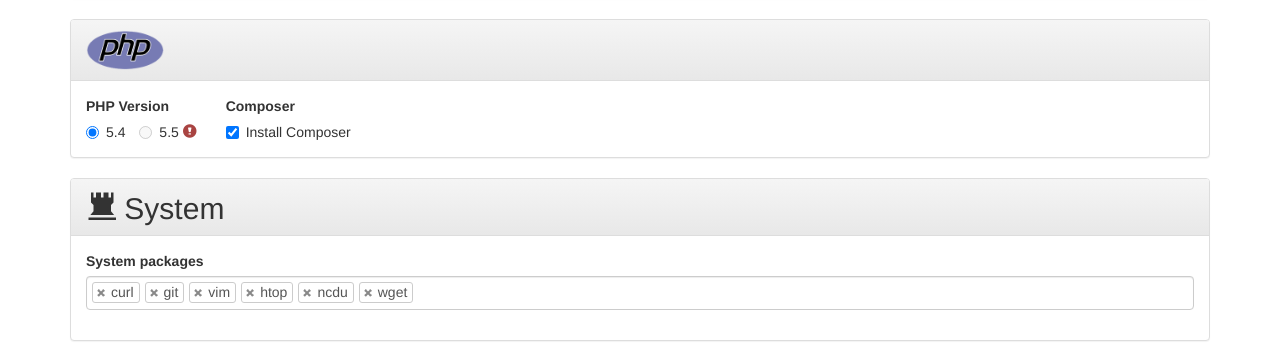
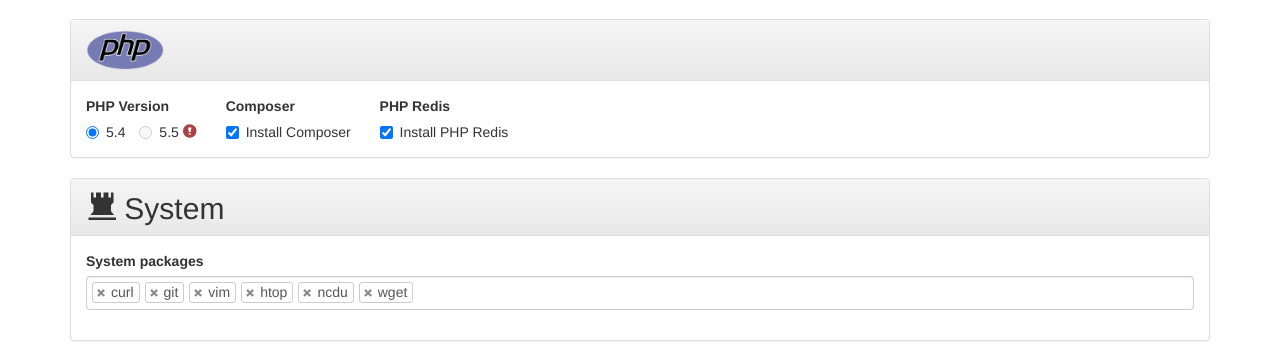
Before and after one commit to FlorianLB/lumberjack-ansible, a PHP site: page / in a window 1280 px wide. Shown: the part 569-914 px from the top of the page. Run offline with PHP 8.4, Linux system fonts and the light colour scheme.

Commit message:
Add and activate phpRedis library.

```diff
--- a/generator.php
+++ b/generator.php
@@ -21,6 +21,10 @@ foreach ($components as $componentName => $value) {
 
 if (!empty($components['php5']['composer'])) {
     $rolesToInstall['composer'] = true;
+}
+
+if (!empty($components['php5']['redis'])) {
+    $rolesToInstall['phpredis'] = true;
 }
 
 if (!empty($components['mongodb'])) {
--- a/index.php
+++ b/index.php
@@ -99,6 +99,16 @@
                   </label>
                 </div>
               </div>
+
+
+              <div class="form-group">
+                <label>PHP Redis</label>
+                <div>
+                  <label class="checkbox-inline">
+                    <input name="php5[redis]" type="checkbox" checked/> Install PHP Redis
+                  </label>
+                </div>
+              </div>
             </div>
           </div>
       </div>
```
Also changed, not shown: dist/roles-available/phpredis/tasks/main.yml (added).
